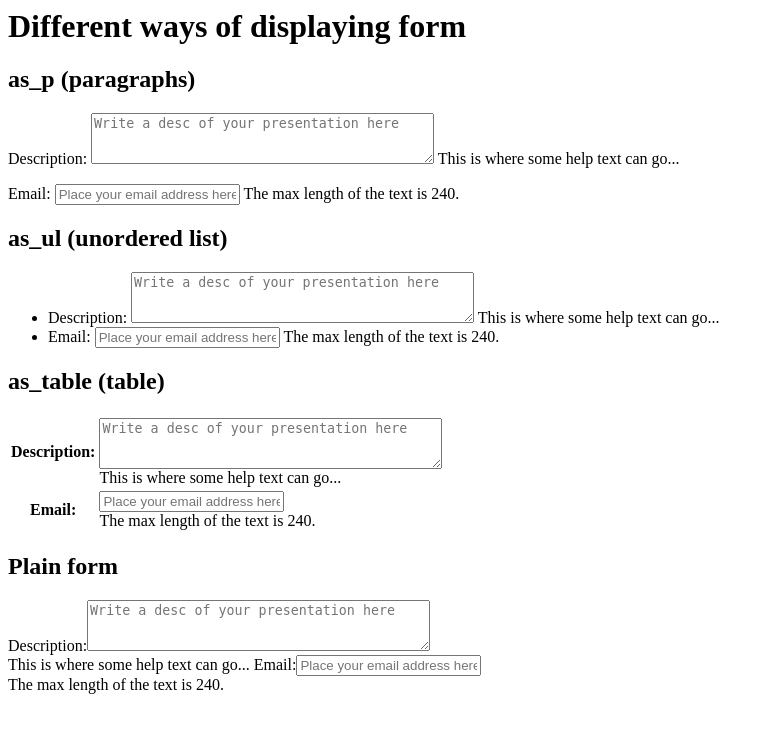
After one commit to lfernandez55/django_tinker_copy_1, a Django app: page /new_presentation_diff_formats/ in a window 1280 px wide. The commit adds this page. Shown: the top 733 px of the page, without its empty margins (0-774 px from the left). Run offline with Django 3.2, Linux system fonts and the light colour scheme; data comes from the database, SQL or seed files in the repository; both versions use the stored data as it was after the commit.

Commit message:
Custom validations in forms.py

```diff
--- a/learn_u/conference/conference/urls.py
+++ b/learn_u/conference/conference/urls.py
@@ -23,6 +23,10 @@ urlpatterns = [
     path('admin/', admin.site.urls),
     path('', views.home, name='homeward'),
     path('apply/', views.apply, name='new_presentation'),
+    path('new_presentation_a/', views.new_presentation_a, name='new_presentation_a'),
+    path('new_presentation_diff_formats/', views.new_presentation_diff_formats, name='new_presentation_diff_formats'),
+
+
     path('presentations/', views.presentations, name='all_presentations'),
     path('presentations_list_view/', views.presentations_list_view.as_view(), name='all_presentations_list_view'),
     path('foo/', views.foo, name='foo'),
--- a/learn_u/conference/templates/home.html
+++ b/learn_u/conference/templates/home.html
@@ -1,6 +1,11 @@
 
 <a href="{% url 'homeward' %}">Home</a><br>
 <a href="{% url 'new_presentation' %}">New Presentation (basic)</a><br>
+<a href="{% url 'new_presentation_a' %}">New Presentation_a (basic form api)</a><br>
+<a href="{% url 'new_presentation_diff_formats' %}">New Presentation_a (demoing diff presentation formats)</a><br>
+
+
+
 <a href="{% url 'all_presentations' %}">All Presentations (basic)</a><br>
 
 <a href="{% url 'all_presentations_list_view' %}">All Presentations (Listview)</a><br>
--- /dev/null
+++ b/learn_u/conference/templates/new_presentation_diff_formats.html
@@ -0,0 +1,15 @@
+<h1>Different ways of displaying form</h1>
+
+
+<h2>as_p (paragraphs)</h2>
+  {{ form.as_p }}
+<h2>as_ul (unordered list)</h2>
+ <ul>
+  {{ form.as_ul }}
+  </ul>
+<h2>as_table (table)</h2>
+  <table>
+  {{ form.as_table }}
+  </table>
+<h2>Plain form</h2>
+{{form}}
--- a/learn_u/conference/u2/forms.py
+++ b/learn_u/conference/u2/forms.py
@@ -1,5 +1,6 @@
 from django import forms
 from .models import Presentation
+from django.core.exceptions import ValidationError
 # from .models import Post
 #
 # class PostForm(forms.ModelForm):
@@ -22,6 +23,35 @@ from .models import Presentation
 #         fields = ['subject', 'message']
 
 class NewPresentationForm(forms.ModelForm):
+
+
+    description = forms.CharField(
+        widget=forms.Textarea(
+            attrs={'rows': 3, 'placeholder': 'Write a desc of your presentation here'}
+        ),
+        max_length=200,
+        help_text='This is where some help text can go...'
+    )
+
+    # for an optional field use: email = forms.EmailField(required=False)
+    email = forms.CharField(
+        widget=forms.TextInput(
+        attrs={'placeholder': 'Place your email address here'}
+        ),
+        max_length=240,
+        help_text='The max length of the text is 240.'
+    )
+
+
     class Meta:
         model = Presentation
         fields = ['description','email' ]
+
+    # see https://stackoverflow.com/questions/7948750/custom-form-validation
+    # for validating codependent fields
+    def clean_email(self):
+        email = self.cleaned_data['email']
+        # if User.objects.filter(email=email).exists():
+        if self.cleaned_data['email'] == 'lfernandez@weber.edu':
+            raise ValidationError("You may not use lfernandez@weber.edu!!")
+        return email
--- a/learn_u/conference/u2/views.py
+++ b/learn_u/conference/u2/views.py
@@ -32,6 +32,23 @@ def apply(request):
         form = NewPresentationForm()
     return render(request, 'apply.html', {'presentation': presentation, 'form': form, 'error': error })
 
+def new_presentation_a(request, formType='as_p'):
+    presentation = get_object_or_404(Presentation, pk=1)
+    if request.method == 'POST':
+        form = NewPresentationForm(request.POST)
+        if form.is_valid():
+            presentation = form.save()
+            print('form saved')
+            # return redirect('new_presentation_a_done.html', pk=board.pk)  # TODO: redirect to the created topic page
+    else:
+        form = NewPresentationForm()
+    return render(request, 'new_presentation_a.html', {'presentation': presentation, 'form': form, 'formType': formType})
+
+def new_presentation_diff_formats(request):
+    presentation = get_object_or_404(Presentation, pk=1)
+    form = NewPresentationForm()
+    return render(request, 'new_presentation_diff_formats.html', {'presentation': presentation, 'form': form})
+
 
 def presentations(request):
     presentation_list = Presentation.objects.all()
```
Also changed, not shown: learn_u/conference/templates/new_presentation_a.html (added, +10 -0 lines), learn_u/conference/db.sqlite3.
